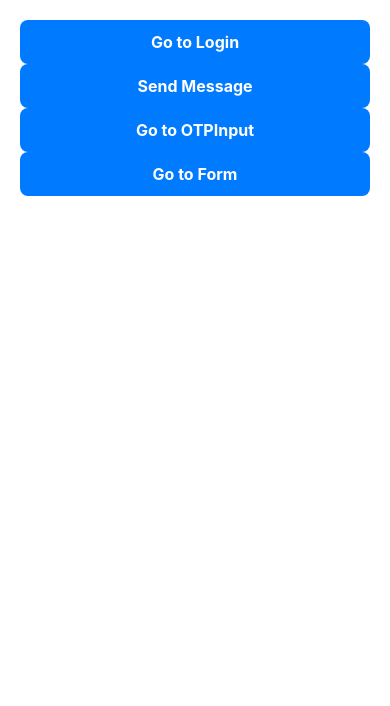
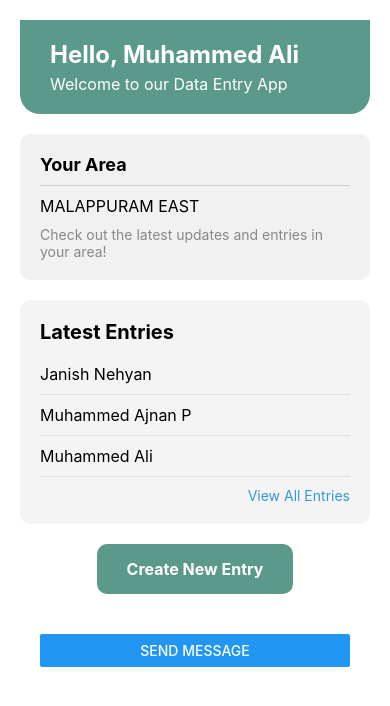
Before and after one commit to ajnanmvr/CDC-Connect, a React Native app: screen /Home in a window 390 px wide. Shown: the top 706 px of the page. Built offline with nearby package versions, Linux system fonts and the light colour scheme.

Commit message:
welcome user

```diff
--- a/src/App.jsx
+++ b/src/App.jsx
@@ -4,13 +4,14 @@ import {ThemeProvider} from './hooks/ThemeProvider';
 import {lightTheme, darkTheme} from './styles/themes';
 import {SafeAreaView, useColorScheme, StatusBar} from 'react-native';
 import Navigation from './components/Navigation';
+import { PRIMARY_COLOR } from './utils/consts';
 
 const App = () => {
   const colorScheme = useColorScheme();
   const theme = colorScheme === 'dark' ? darkTheme : lightTheme;
   return (
     <ThemeProvider theme={theme}>
-      <StatusBar backgroundColor={theme.primaryColor} />
+      <StatusBar backgroundColor={PRIMARY_COLOR} />
       <SafeAreaView style={{flex: 1}}>
         <Navigation />
       </SafeAreaView>
--- a/src/components/Button.jsx
+++ b/src/components/Button.jsx
@@ -1,13 +1,14 @@
 import React from 'react';
 import {TouchableOpacity, Text, StyleSheet} from 'react-native';
 import {useTheme} from '../hooks/ThemeProvider'; // Import the theme hook
+import {PRIMARY_COLOR} from '../utils/consts';
 
-const Button = ({title, onPress}) => {
+const Button = ({title, onPress, backgroundColor}) => {
   const theme = useTheme(); // Get the current theme
 
   return (
     <TouchableOpacity
-      style={[styles.button, {backgroundColor: theme.buttonColor}]}
+      style={[styles.button, {backgroundColor: backgroundColor}]}
       onPress={onPress}>
       <Text style={styles.buttonText}>{title}</Text>
     </TouchableOpacity>
--- /dev/null
+++ b/src/components/HomeScreen/HomeScreen.jsx
@@ -0,0 +1,34 @@
+import React from 'react';
+import { View, StyleSheet } from 'react-native';
+import WelcomeUserComponent from './WelcomeUser';
+import UserDetailsComponent from './UserDetails';
+import LatestEntriesComponent from './LatestEntries';
+import NewEntryButton from './NewEntryButton';
+import SendMessageButton from './SendMessageBtn';
+
+const HomeScreen = () => {
+  const entries = [
+    { title: 'Janish Nehyan' },
+    { title: 'Muhammed Ajnan P' },
+    { title: 'Muhammed Ali' },
+  ];
+
+  return (
+    <View style={styles.container}>
+      <WelcomeUserComponent username="Muhammed Ali" />
+      <UserDetailsComponent area="MALAPPURAM EAST" />
+      <LatestEntriesComponent entries={entries} />
+      <NewEntryButton onPress={() => console.log('Create new entry')} />
+      <SendMessageButton onPress={() => console.log('Send message')} />
+    </View>
+  );
+};
+
+const styles = StyleSheet.create({
+  container: {
+    flex: 1,
+    backgroundColor: 'white',
+  },
+});
+
+export default HomeScreen;
--- /dev/null
+++ b/src/components/HomeScreen/LatestEntries.jsx
@@ -0,0 +1,61 @@
+import React from 'react';
+import { View, Text, TouchableOpacity, FlatList, StyleSheet } from 'react-native';
+
+const LatestEntriesComponent = ({ entries }) => {
+  return (
+    <View style={styles.latestEntriesContainer}>
+      <Text style={styles.latestEntriesHeader}>Latest Entries</Text>
+      <FlatList
+        data={entries}
+        keyExtractor={(item, index) => index.toString()}
+        renderItem={({ item }) => (
+          <TouchableOpacity style={styles.entryItem}>
+            <Text style={styles.entryTitle}>{item.title}</Text>
+            <Text style={styles.entryDetails}>{item.date}</Text>
+          </TouchableOpacity>
+        )}
+      />
+      <TouchableOpacity style={styles.viewAllButton} onPress={() => console.log('View all entries')}>
+        <Text style={styles.viewAllButtonText}>View All Entries</Text>
+      </TouchableOpacity>
+    </View>
+  );
+};
+
+const styles = StyleSheet.create({
+  latestEntriesContainer: {
+    backgroundColor: '#F4F4F4',
+    borderRadius: 10,
+    padding: 20,
+    marginBottom: 20,
+  },
+  latestEntriesHeader: {
+    fontSize: 20,
+    fontWeight: 'bold',
+    marginBottom: 10,
+  },
+  entryItem: {
+    flexDirection: 'row',
+    justifyContent: 'space-between',
+    alignItems: 'center',
+    paddingVertical: 10,
+    borderBottomWidth: 1,
+    borderColor: '#E0E0E0',
+  },
+  entryTitle: {
+    fontSize: 16,
+  },
+  entryDetails: {
+    color: '#888',
+  },
+  viewAllButton: {
+    alignSelf: 'flex-end',
+    marginTop: 10,
+  },
+  viewAllButtonText: {
+    color: '#3498db',
+    fontSize: 14,
+  },
+});
+
+export default LatestEntriesComponent;
--- /dev/null
+++ b/src/components/HomeScreen/NewEntryButton.jsx
@@ -0,0 +1,33 @@
+import React from 'react';
+import { View, TouchableOpacity, Text, StyleSheet } from 'react-native';
+import { PRIMARY_COLOR } from '../../utils/consts';
+
+const NewEntryButton = ({ onPress }) => {
+  return (
+    <View style={styles.buttonContainer}>
+      <TouchableOpacity style={styles.button} onPress={onPress}>
+        <Text style={styles.buttonText}>Create New Entry</Text>
+      </TouchableOpacity>
+    </View>
+  );
+};
+
+const styles = StyleSheet.create({
+  buttonContainer: {
+    alignItems: 'center',
+    marginBottom: 20,
+  },
+  button: {
+    backgroundColor:PRIMARY_COLOR,
+    borderRadius: 10,
+    paddingVertical: 15,
+    paddingHorizontal: 30,
+  },
+  buttonText: {
+    color: 'white',
+    fontSize: 16,
+    fontWeight: 'bold',
+  },
+});
+
+export default NewEntryButton;
--- /dev/null
+++ b/src/components/HomeScreen/SendMessageBtn.jsx
@@ -0,0 +1,18 @@
+import React from 'react';
+import { View, Button, StyleSheet } from 'react-native';
+
+const SendMessageButton = ({ onPress }) => {
+  return (
+    <View style={styles.buttonContainer}>
+      <Button title="Send Message" onPress={onPress} />
+    </View>
+  );
+};
+
+const styles = StyleSheet.create({
+  buttonContainer: {
+    padding: 20,
+  },
+});
+
+export default SendMessageButton;
--- /dev/null
+++ b/src/components/HomeScreen/UserDetails.jsx
@@ -0,0 +1,46 @@
+import React from 'react';
+import { View, Text, StyleSheet } from 'react-native';
+
+const UserDetailsComponent = ({ area }) => {
+  return (
+    <View style={styles.detailsContainer}>
+      <View style={styles.detailsHeader}>
+        <Text style={styles.detailsHeaderText}>Your Area</Text>
+      </View>
+      <View style={styles.detailsContent}>
+        <Text style={styles.detailsText}>{area}</Text>
+        <Text style={styles.extraDetails}>Check out the latest updates and entries in your area!</Text>
+      </View>
+    </View>
+  );
+};
+
+const styles = StyleSheet.create({
+  detailsContainer: {
+    backgroundColor: '#F1F1F1',
+    padding: 20,
+    borderRadius: 10,
+    marginVertical: 20,
+  },
+  detailsHeader: {
+    borderBottomWidth: 1,
+    borderColor: '#ccc',
+    paddingBottom: 10,
+    marginBottom: 10,
+  },
+  detailsHeaderText: {
+    fontSize: 18,
+    fontWeight: 'bold',
+  },
+  detailsContent: {},
+  detailsText: {
+    fontSize: 16,
+    marginBottom: 10,
+  },
+  extraDetails: {
+    fontSize: 14,
+    color: '#888',
+  },
+});
+
+export default UserDetailsComponent;
--- /dev/null
+++ b/src/components/HomeScreen/WelcomeUser.jsx
@@ -0,0 +1,34 @@
+import React from 'react';
+import { View, Text, StyleSheet } from 'react-native';
+import { PRIMARY_COLOR } from '../../utils/consts';
+
+const WelcomeUser = ({ username }) => {
+  return (
+    <View style={styles.welcomeContainer}>
+      <Text style={styles.welcomeText}>Hello, {username}</Text>
+      <Text style={styles.subtitle}>Welcome to our Data Entry App</Text>
+    </View>
+  );
+};
+
+const styles = StyleSheet.create({
+  welcomeContainer: {
+    backgroundColor: PRIMARY_COLOR,
+    paddingVertical: 20,
+    paddingHorizontal: 30,
+    borderBottomLeftRadius: 20,
+    borderBottomRightRadius: 20,
+  },
+  welcomeText: {
+    color: 'white',
+    fontSize: 24,
+    fontWeight: 'bold',
+    marginBottom: 5,
+  },
+  subtitle: {
+    color: 'white',
+    fontSize: 16,
+  },
+});
+
+export default WelcomeUser;
--- a/src/components/Navigation.jsx
+++ b/src/components/Navigation.jsx
@@ -8,6 +8,7 @@ import OTPInput from '../screens/OTPInput'; // Import your OTP input  component
 import SignUp from '../screens/SignUp'; // Import your sign-up  component
 import Form from '../screens/Form'; // Import your sign-up  component
 import {useTheme} from '../hooks/ThemeProvider'; // Import the theme hook
+import HomeScreen from './HomeScreen/HomeScreen';
 
 const Stack = createNativeStackNavigator();
 
@@ -26,7 +27,7 @@ const Navigation = () => {
         }}>
         <Stack.Screen
           name="Home"
-          component={Home}
+          component={HomeScreen}
           options={{
             headerShown: false,
           }}
--- /dev/null
+++ b/src/utils/consts.js
@@ -0,0 +1,2 @@
+const PRIMARY_COLOR = '#5B9A8B';
+export {PRIMARY_COLOR};
```
